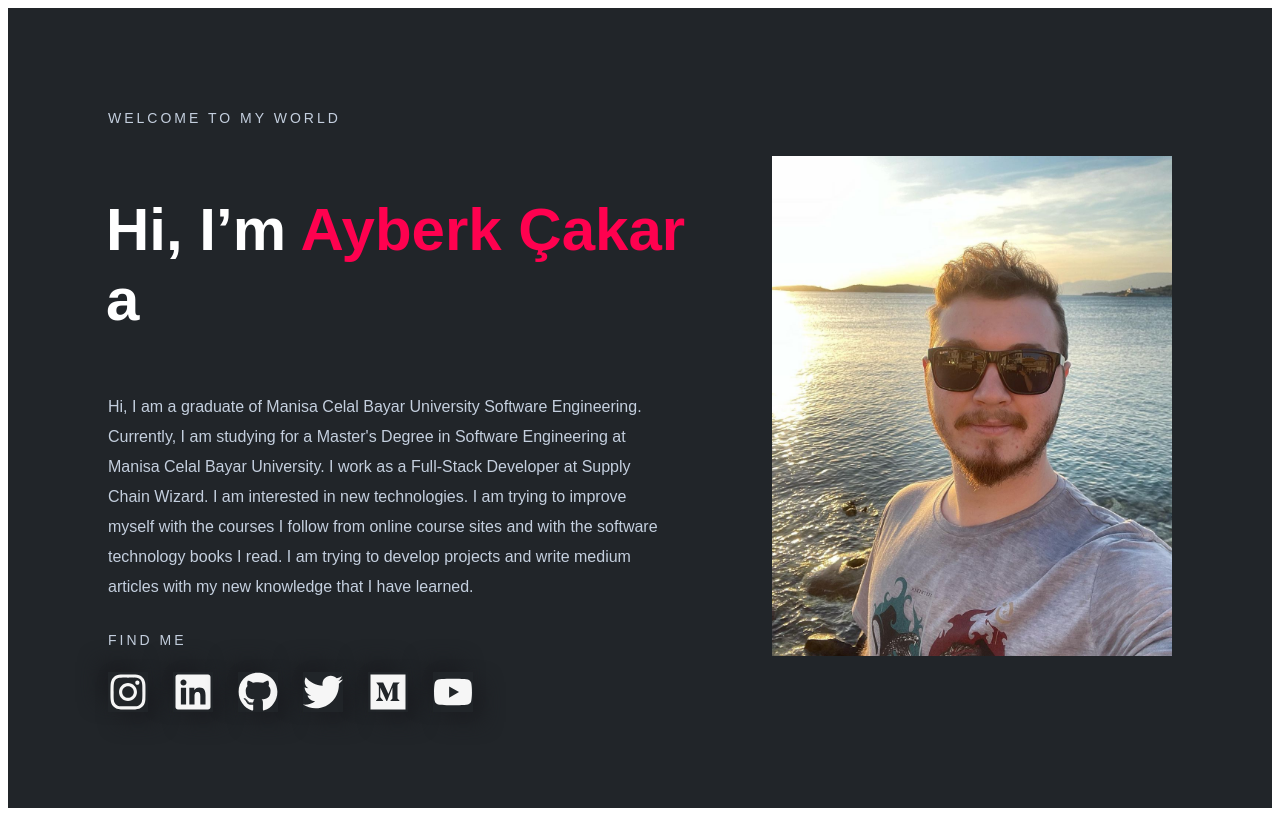
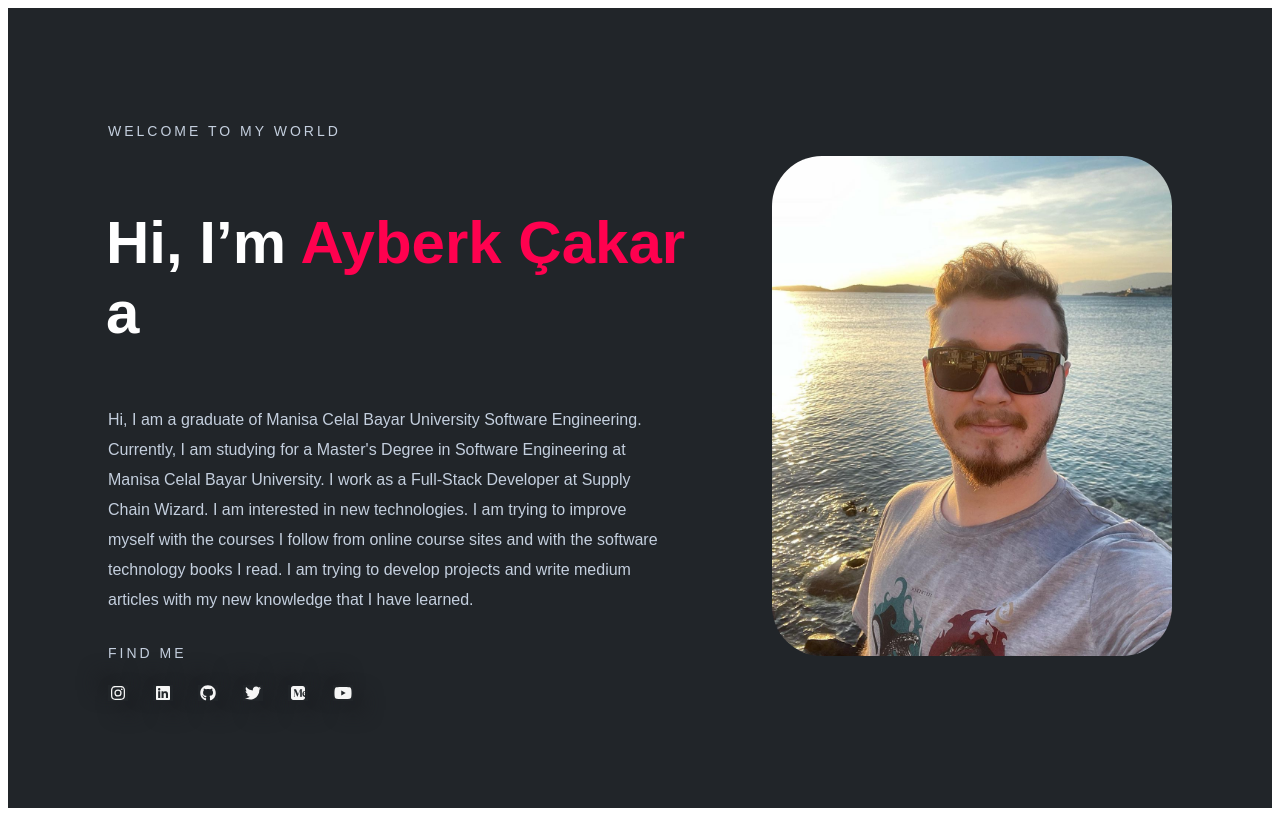
Before and after one commit to berraom/next.js-practice, a Next.js app: page / in a window 1280 px wide. Built offline with nearby package versions, Linux system fonts and the light colour scheme.

Commit message:
style:make css changes

```diff
--- a/src/app/components/header.tsx
+++ b/src/app/components/header.tsx
@@ -1,5 +1,7 @@
 import Image from "next/image";
-import { FaInstagram, FaLinkedin, FaGithub, FaMedium, FaYoutube, FaTwitter } from "react-icons/fa";
+import { FontAwesomeIcon } from '@fortawesome/react-fontawesome';
+import { faGithub, faTwitter, faInstagram, faLinkedin, faYoutube, } from '@fortawesome/free-brands-svg-icons';
+import { faMediumM } from "@fortawesome/free-brands-svg-icons/faMediumM";
 const Header = () => {
   return (
     <div className="all-items">
@@ -34,22 +36,22 @@ const Header = () => {
           <h3 className="header4">FIND ME</h3>
           <div className="socials">
           <a href="https://www.instagram.com/ayberkcakar/" target="_blank" rel="noopener noreferrer">
-            <FaInstagram size={40} className="icon" />
+            <FontAwesomeIcon icon={faInstagram}  className="icon"/>
           </a>
           <a href="https://www.linkedin.com/in/ayberkcakar/" target="_blank" rel="noopener noreferrer">
-            <FaLinkedin size={40} className="icon" />
+            <FontAwesomeIcon icon={faLinkedin}  className="icon"/>
           </a>
           <a href="https://github.com/AyberkCakar" target="_blank" rel="noopener noreferrer">
-            <FaGithub size={40} className="icon" />
+            <FontAwesomeIcon icon={faGithub}  className="icon"/>
           </a>
           <a href="https://x.com/ayberkcakar" target="_blank" rel="noopener noreferrer">
-            <FaTwitter size={40} className="icon" />
+            <FontAwesomeIcon icon={faTwitter}  className="icon"/>
           </a>
           <a href="https://ayberkcakar.medium.com/" target="_blank" rel="noopener noreferrer">
-            <FaMedium size={40} className="icon" />
+            <FontAwesomeIcon icon={faMediumM}  className="icon"/>
           </a>
           <a href="https://youtube.com/@ayberkcakar" target="_blank" rel="noopener noreferrer">
-            <FaYoutube size={40} className="icon" />
+            <FontAwesomeIcon icon={faYoutube}  className="icon"/>
           </a>
           </div>
 
--- a/src/app/globals.css
+++ b/src/app/globals.css
@@ -104,8 +104,15 @@ display: flex;
   .icon {
     color:rgb(246, 246, 246);
     box-shadow: rgb(28, 30, 34) 10px 10px 19px 0px, rgb(28, 30, 34) -10px -10px 19px 0px;
+    padding-bottom: 0%;
   }
   .picture {
+    border-bottom-color: #212529;
+    border-bottom-left-radius: 50px;
+    border-bottom-right-radius: 50px;
+    border-top: #212529;
+    border-top-left-radius: 50px;
+    border-top-right-radius: 50px;
    height: 500px;
    width:400px;
    margin-right:100px;
--- a/src/app/page.tsx
+++ b/src/app/page.tsx
@@ -1,6 +1,4 @@
 import './globals.css';
-import About from "./components/about";
-import Socials from "./components/socials";
 import Header from "./components/header";
 
 export default function Home() {
```
